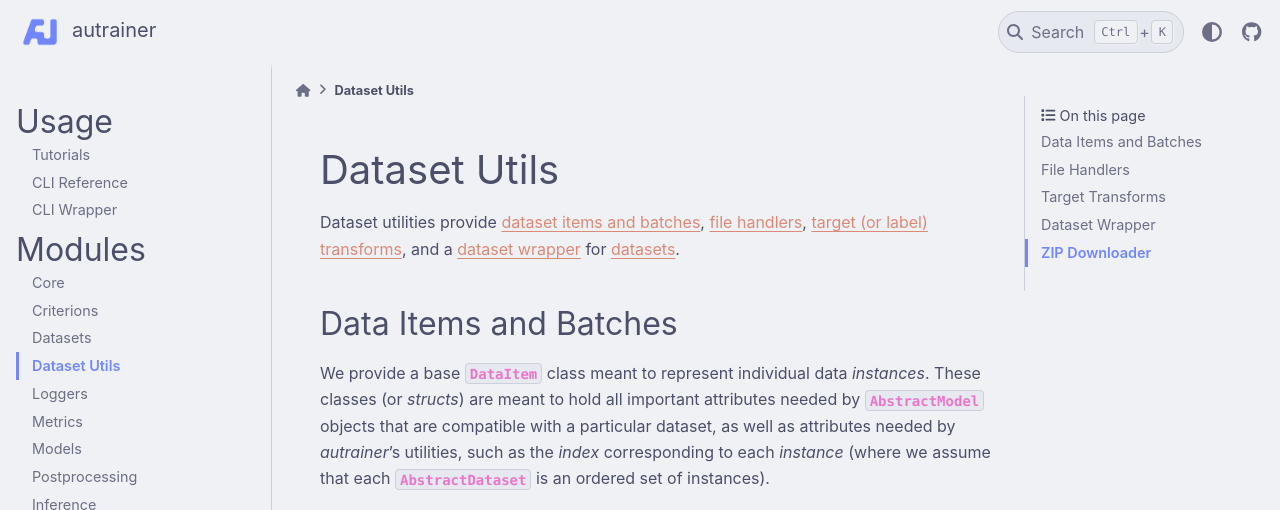
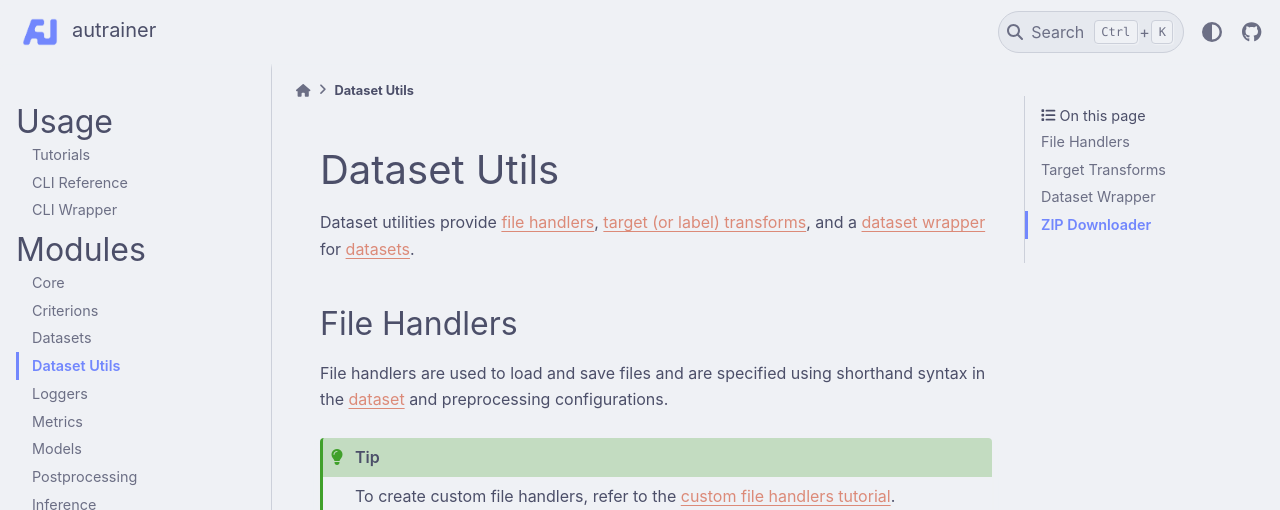
Before and after one commit to autrainer/autrainer, a Sphinx documentation site: the page built from docs/source/modules/dataset_utils.rst, in a window 1280 px wide and 1400 px high. Shown: the top 510 px of the window. Built offline with Sphinx 7.4.7 and the PyData theme 0.15.4, drawn with Linux system fonts in a browser that asks for light colours; pages that are not in the unit, such as notebooks, are missing from menus; some of the changed text lies outside the part shown; grey boxes are pictures that could not be loaded.

Commit message:
update structs docs

```diff
--- a/docs/source/modules/dataset_utils.rst
+++ b/docs/source/modules/dataset_utils.rst
@@ -1,68 +1,8 @@
 Dataset Utils
 =============
 
-Dataset utilities provide :ref:`dataset items and batches <dataset_items>`,
-:ref:`file handlers <dataset_file_handlers>`,
-:ref:`target (or label) transforms <dataset_target_transforms>`,
+Dataset utilities provide :ref:`file handlers <dataset_file_handlers>`, :ref:`target (or label) transforms <dataset_target_transforms>`,
 and a :ref:`dataset wrapper <dataset_wrapper>` for :ref:`datasets <datasets>`.
-
-.. _dataset_items:
-
-Data Items and Batches
-----------------------
-We provide a base :class:`~autrainer.datasets.utils.DataItem` class
-meant to represent individual data *instances*.
-These classes (or *structs*)
-are meant to hold
-all important attributes
-needed by :class:`~autrainer.models.AbstractModel`
-objects that are compatible
-with a particular dataset,
-as well as attributes
-needed by `autrainer`'s utilities,
-such as the *index* corresponding to each *instance*
-(where we assume that each :class:`~autrainer.datasets.AbstractDataset`
-is an ordered set of instances).
-
-.. autoclass:: autrainer.datasets.utils.AbstractDataItem
-   :members:
-
-.. autoclass:: autrainer.datasets.utils.DataItem
-   :members:
-
-
-Additionally,
-we provide classes
-that hold *batches* of individual instances,
-and provides an implementation
-of the :meth:`collate_fn`
-that must be passed
-to :class:`torch.utils.data.DataLoader`.
-
-.. autoclass:: autrainer.datasets.utils.AbstractDataBatch
-   :members:
-
-
-.. autoclass:: autrainer.datasets.utils.DataBatch
-   :members:
-
-
-.. warning::
-
-   :attr:`~autrainer.datasets.utils.AbstractDataItem.features`,
-   :attr:`~autrainer.datasets.utils.AbstractDataItem.target`,
-   and :attr:`~autrainer.datasets.utils.AbstractDataItem.index`
-   are the three **reserved** attributes
-   that every object derived from
-   :class:`~autrainer.datasets.utils.AbstractDataItem`
-   **must** include.
-   Moreover,
-   every object derived from
-   :class:`~autrainer.models.AbstractModel`
-   **must** include :attr:`~autrainer.datasets.utils.AbstractDataItem.features`
-   as the first argument (after `self`)
-   of its :meth:`~autrainer.models.AbstractModel.forward` method.
-
 
 
 .. _dataset_file_handlers:
--- a/docs/source/modules/datasets.rst
+++ b/docs/source/modules/datasets.rst
@@ -78,6 +78,10 @@ are used to download the dataset and preprocess the data before training.
    All datasets that are provided by `autrainer` can be automatically downloaded as well as optionally preprocessed using the
    :ref:`autrainer fetch <cli_autrainer_fetch>` and :ref:`autrainer preprocess <cli_preprocessing>` CLI commands or the
    :meth:`~autrainer.cli.fetch` and :meth:`~autrainer.cli.preprocess` CLI wrapper functions.
+
+
+All `autrainer` datasets and loaders return :ref:`DataItem and DataBatch structs <core_data_items>` which represent the data items
+and batches of data, respectively.
 
 
 Abstract Dataset
```
Also changed, not shown: docs/source/modules/core.rst (+39 -0 lines).
